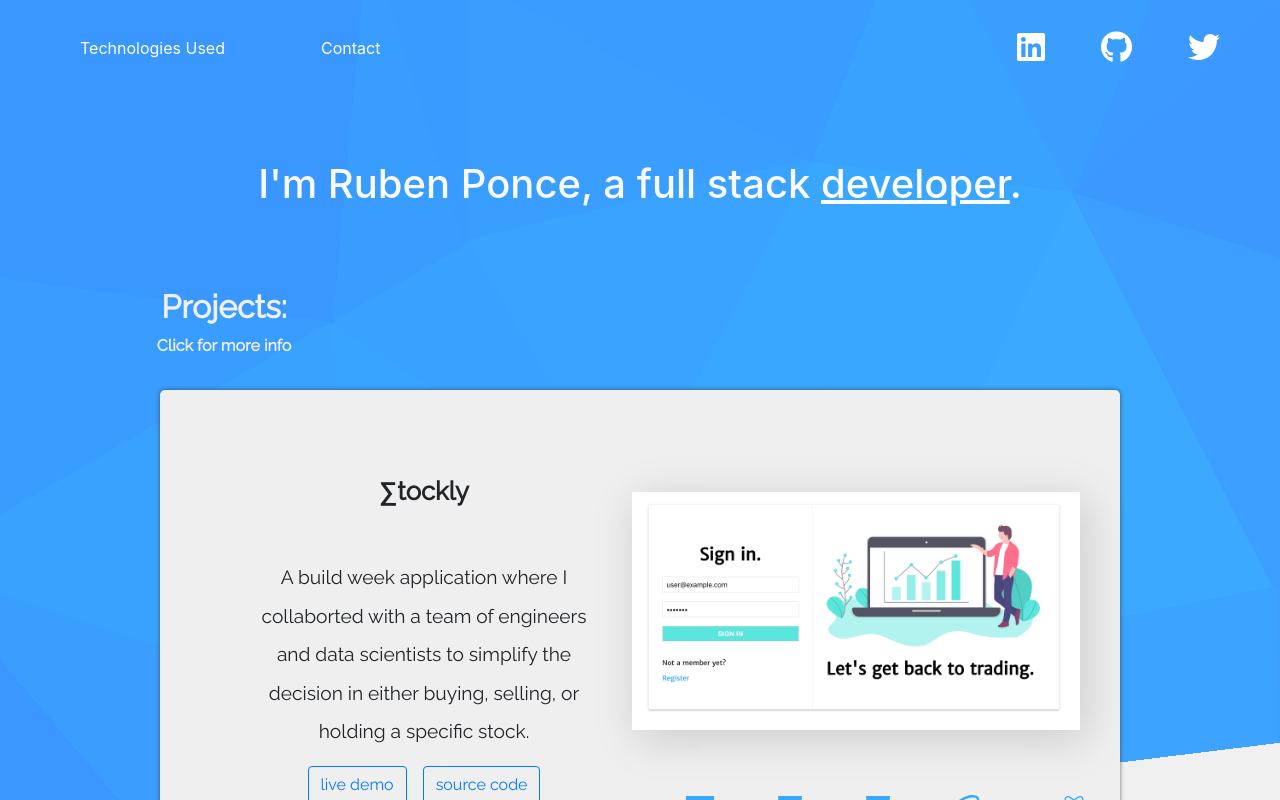
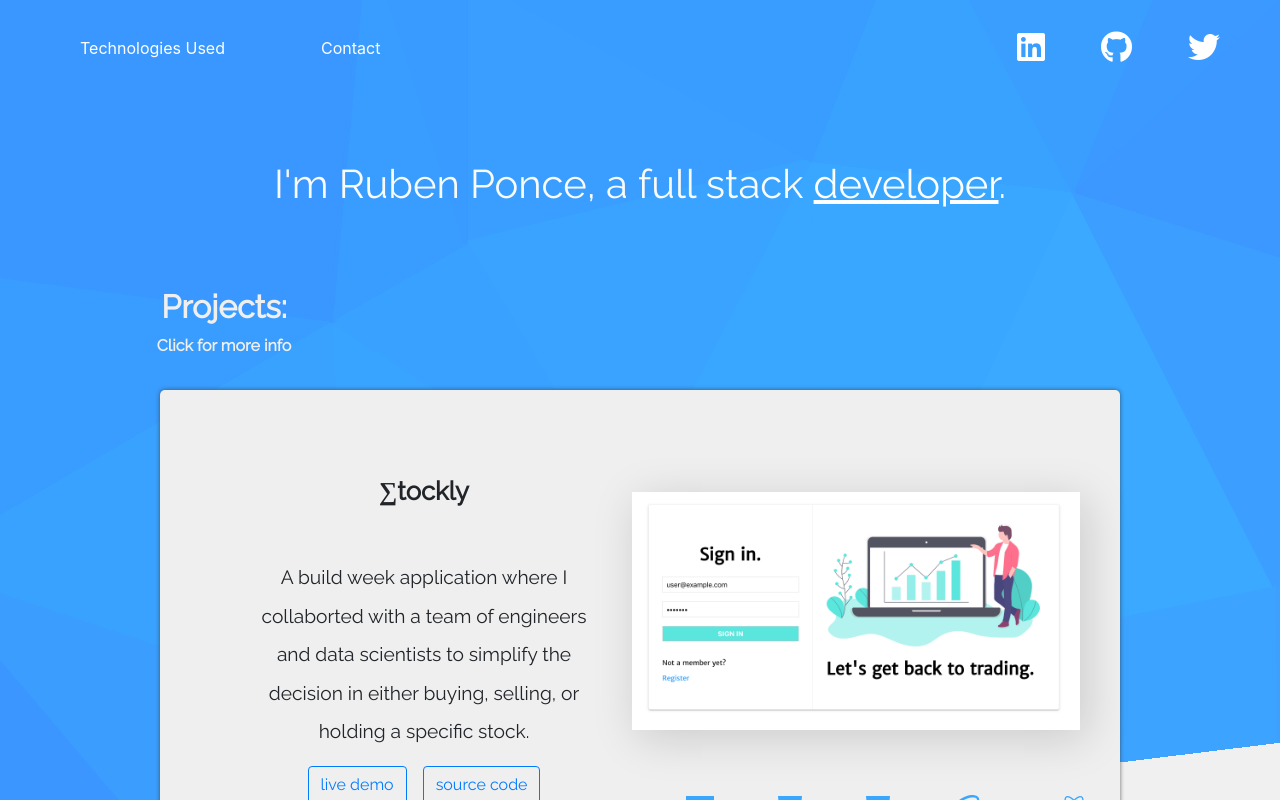
Before and after one commit to RubenPonce/react-portfolio, a React (Create React App) app: page / in a window 1280 px wide. Shown: the top 800 px of the page. Built offline with nearby package versions, Linux system fonts and the light colour scheme; some icons are missing; a web font is replaced by a local one.

Commit message:
fixing font issues hopefully

```diff
--- a/src/App.css
+++ b/src/App.css
@@ -8,6 +8,9 @@
   max-width: 1920px;
 }
 
+h1,h2,h3,h4,h5,h6{
+  font-family: 'raleway', cursive;
+}
 
 
 .header{
```
